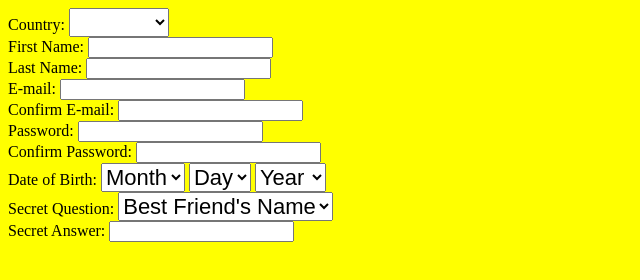
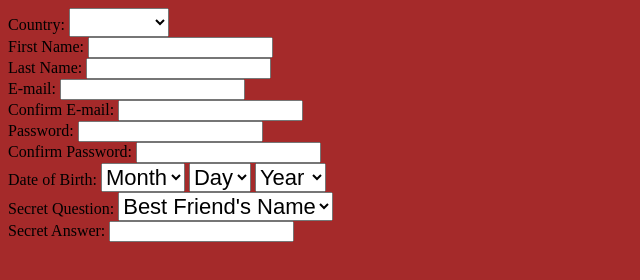
Before and after one commit to nickykwn/Connect-4, a plain HTML site: page index.html in a window 1280 px wide. Shown: the whole page, without its empty margins (0-640 px from the left). Drawn offline with nearby package versions, Linux system fonts and the light colour scheme.

Commit message:
landing page styled

```diff
--- a/index.html
+++ b/index.html
@@ -6,7 +6,7 @@
   <script src="scripts/main.js"></script>
   <link rel="stylesheet" type="text/css" href="style.css">
   </head>
-<body>
+<body id = "landing">
 <div class= "signup">
   <label>Country:
   <select name="pillowselection" style="font-size: 22px" >
--- a/style.css
+++ b/style.css
@@ -1,5 +1,9 @@
 body {
   background-color: yellow;
+}
+
+#landing {
+  background-color: brown;
 }
 
 h1 {
```
